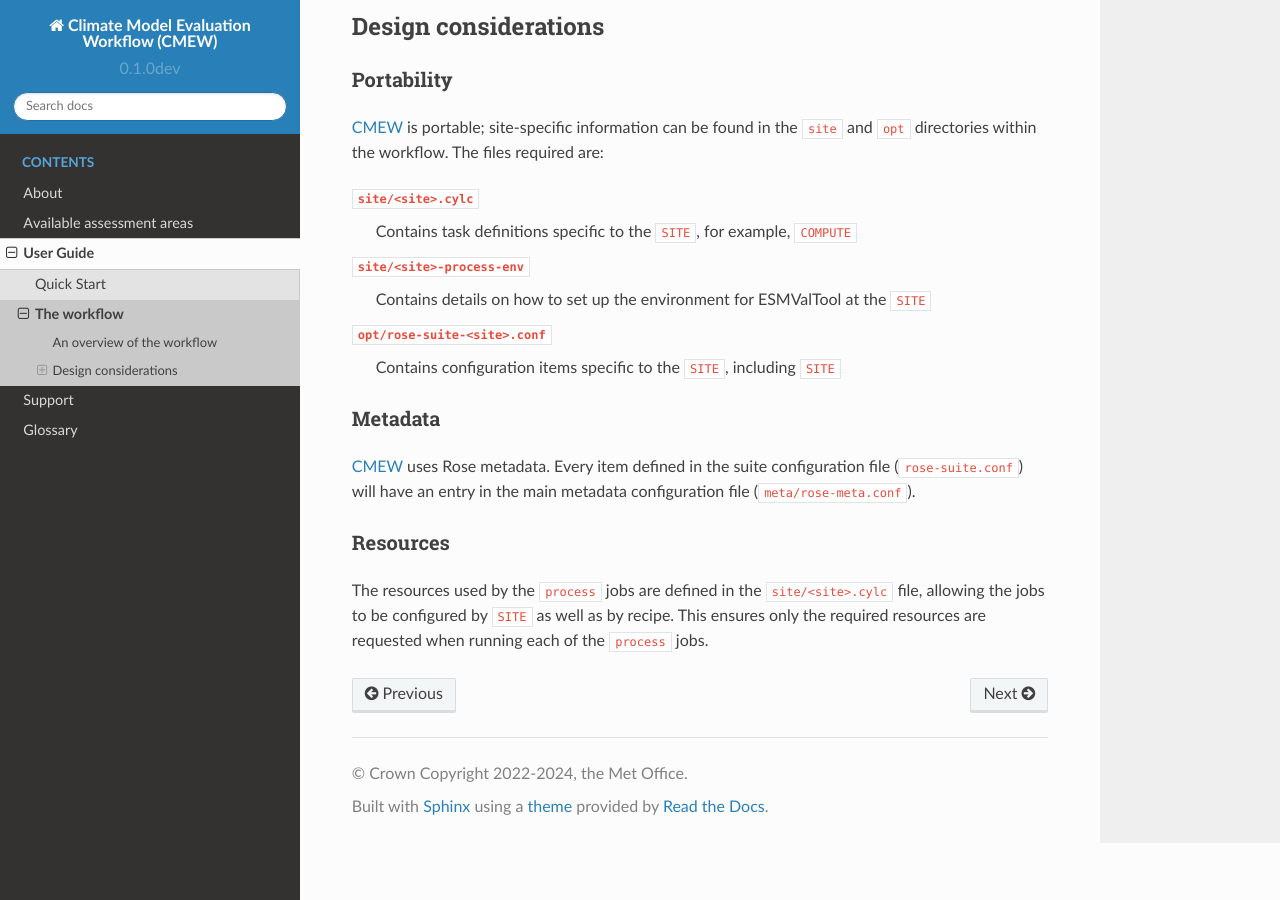
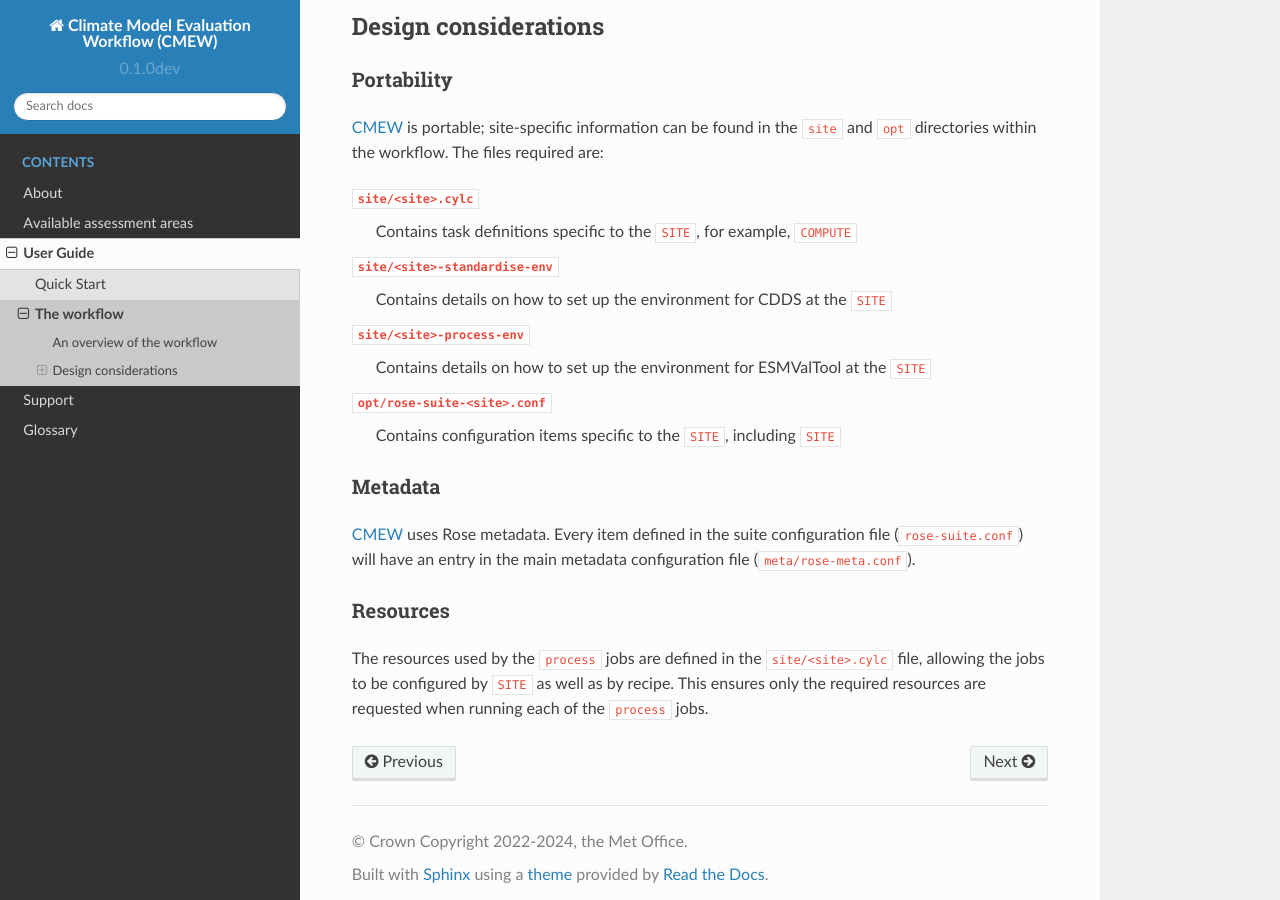
Before and after one commit to MetOffice/CMEW, a Sphinx documentation site: the page built from doc/source/user_guide/workflow.rst, in a window 1280 px wide and 900 px high, scrolled down 1292 px. Built offline with Sphinx 7.4.7 and the Read the Docs theme 2.0.0, drawn with Linux system fonts in a browser that asks for light colours.

Commit message:
#106: added information on <site>-standardise-env to user_guide docs

```diff
--- a/doc/source/user_guide/workflow.rst
+++ b/doc/source/user_guide/workflow.rst
@@ -86,6 +86,9 @@ Portability
 ``site/<site>.cylc``
   Contains task definitions specific to the ``SITE``, for example, ``COMPUTE``
 
+``site/<site>-standardise-env``
+  Contains details on how to set up the environment for CDDS at the ``SITE``
+
 ``site/<site>-process-env``
   Contains details on how to set up the environment for ESMValTool at the
   ``SITE``
```
